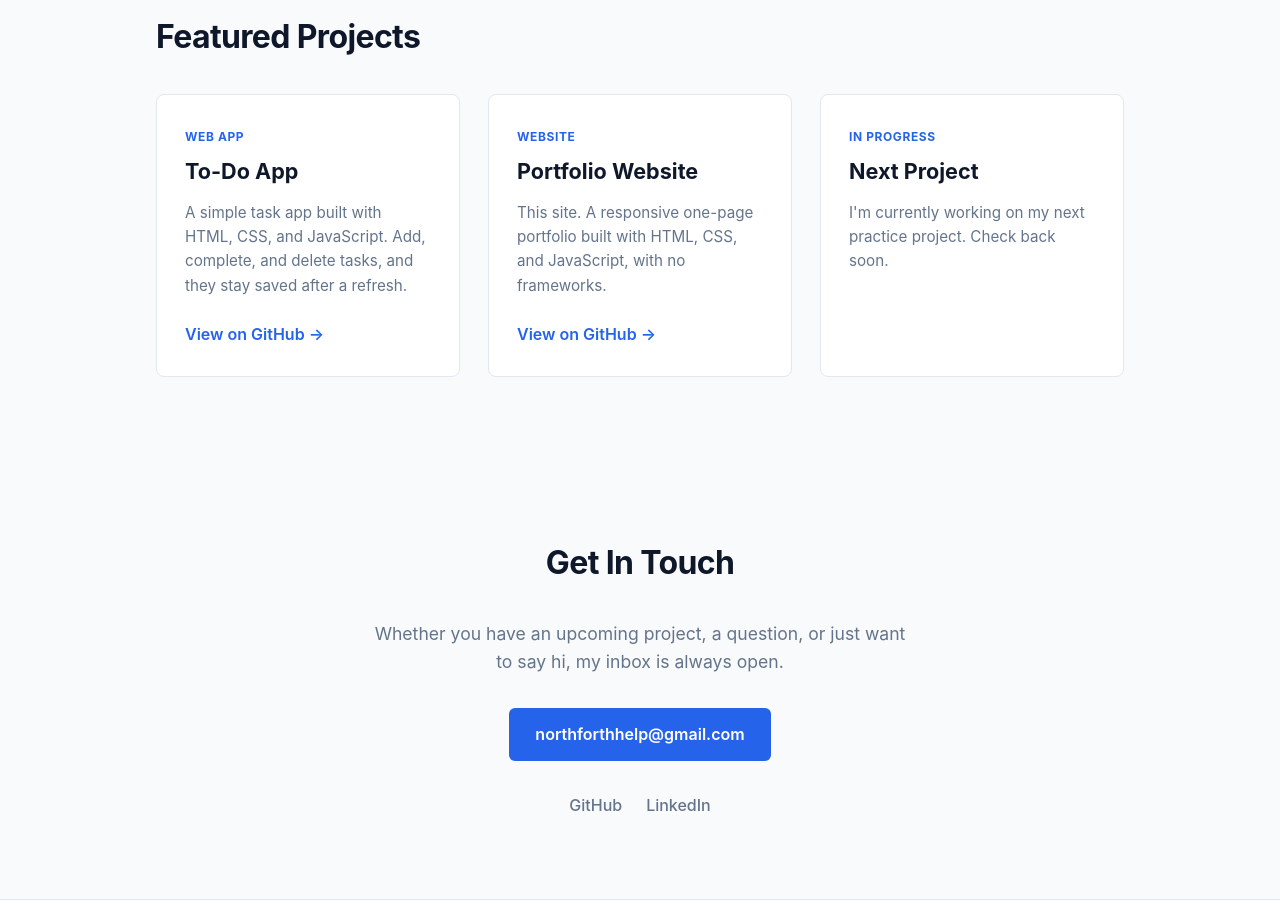
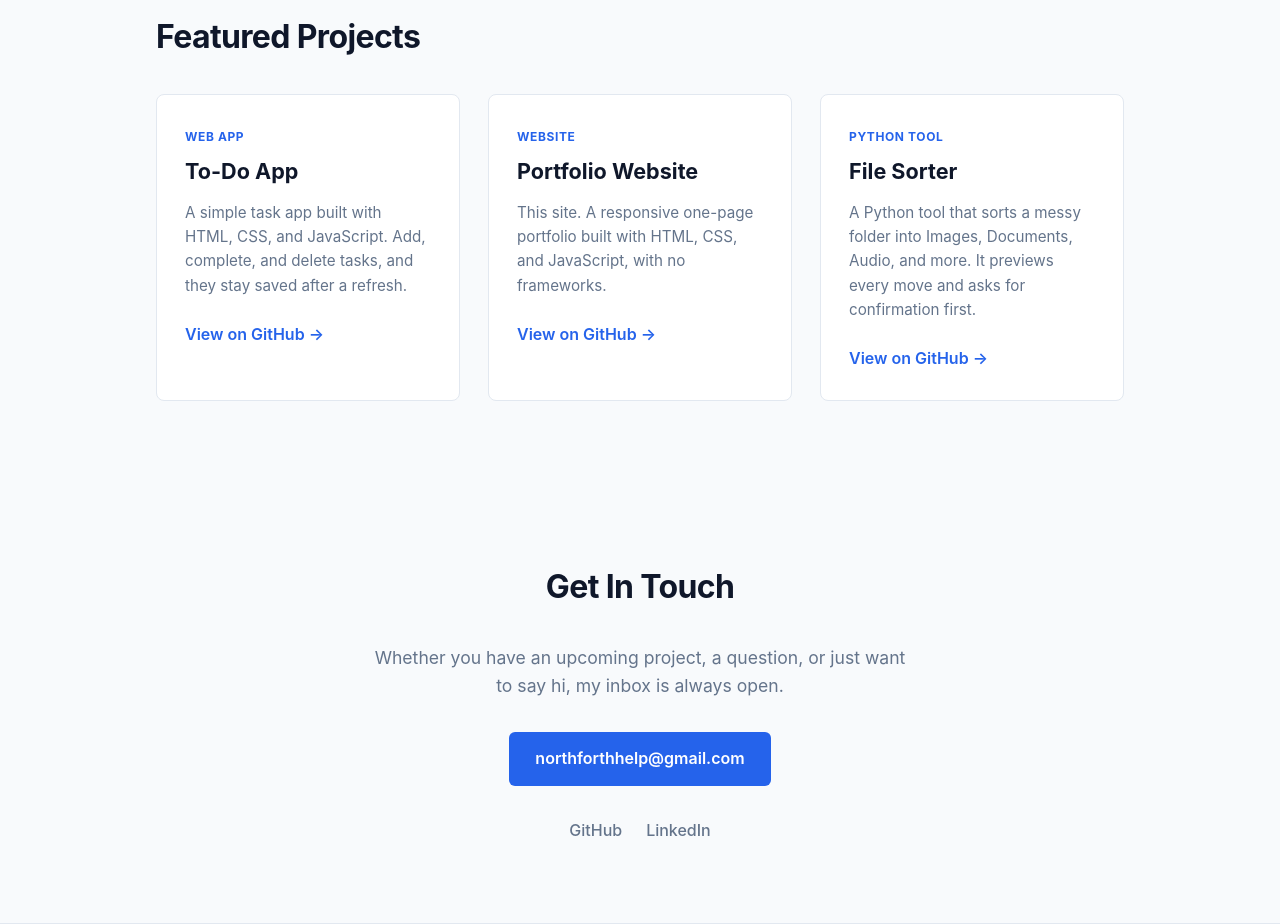
Before and after one commit to Raiyan020/my-first-site, a plain HTML site: page index.html in a window 1280 px wide. Shown: the part 1020-1944 px from the top of the page. Drawn offline with Linux system fonts and the light colour scheme.

Commit message:
Add File Sorter project card

```diff
--- a/index.html
+++ b/index.html
@@ -95,13 +95,14 @@
           </article>
 
           <!-- EDIT: Project Card 3 -->
-         <!-- EDIT: Project Card 3 -->
+       <!-- EDIT: Project Card 3 -->
 <article class="project-card">
   <div class="project-body">
-    <span class="project-tag">In Progress</span>
-    <h3 class="project-title">Next Project</h3>
-    <p class="project-desc">I'm currently working on my next practice project. Check back soon.</p>
+    <span class="project-tag">Python Tool</span>
+    <h3 class="project-title">File Sorter</h3>
+    <p class="project-desc">A Python tool that sorts a messy folder into Images, Documents, Audio, and more. It previews every move and asks for confirmation first.</p>
     <div class="project-links">
+      <a href="https://github.com/Raiyan020/file-sorter" target="_blank" rel="noopener" class="text-link">View on GitHub &rarr;</a>
               </div>
             </div>
           </article>
@@ -121,7 +122,7 @@
         </div>
 
         <!-- EDIT: Social Links -->
-        <!-- EDIT: Social Links -->
+
 <div class="social-links">
   <a href="https://github.com/Raiyan020" target="_blank" rel="noopener noreferrer" class="social-link">GitHub</a>
   <a href="https://www.linkedin.com/in/raiyan0956" target="_blank" rel="noopener noreferrer" class="social-link">LinkedIn</a>
```
